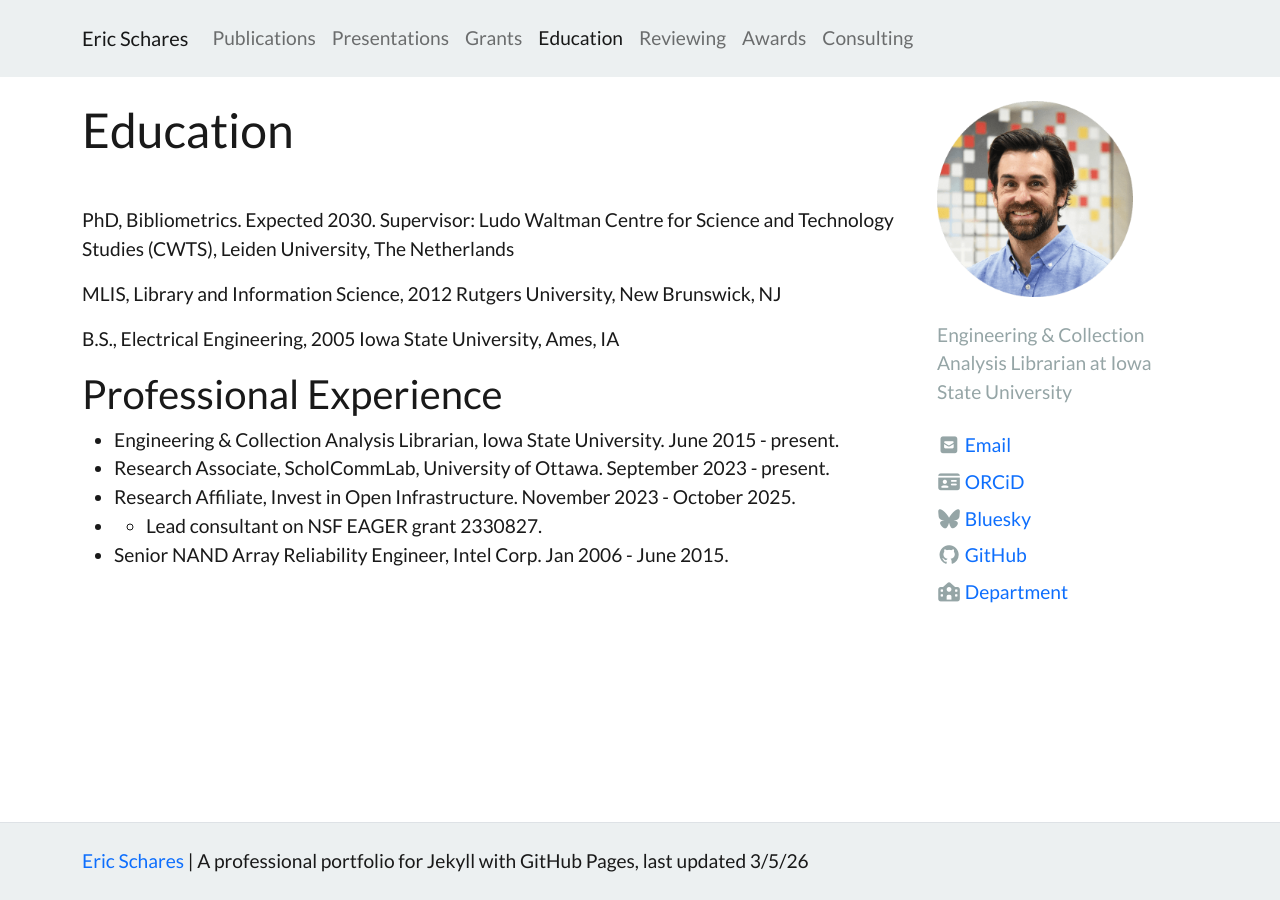
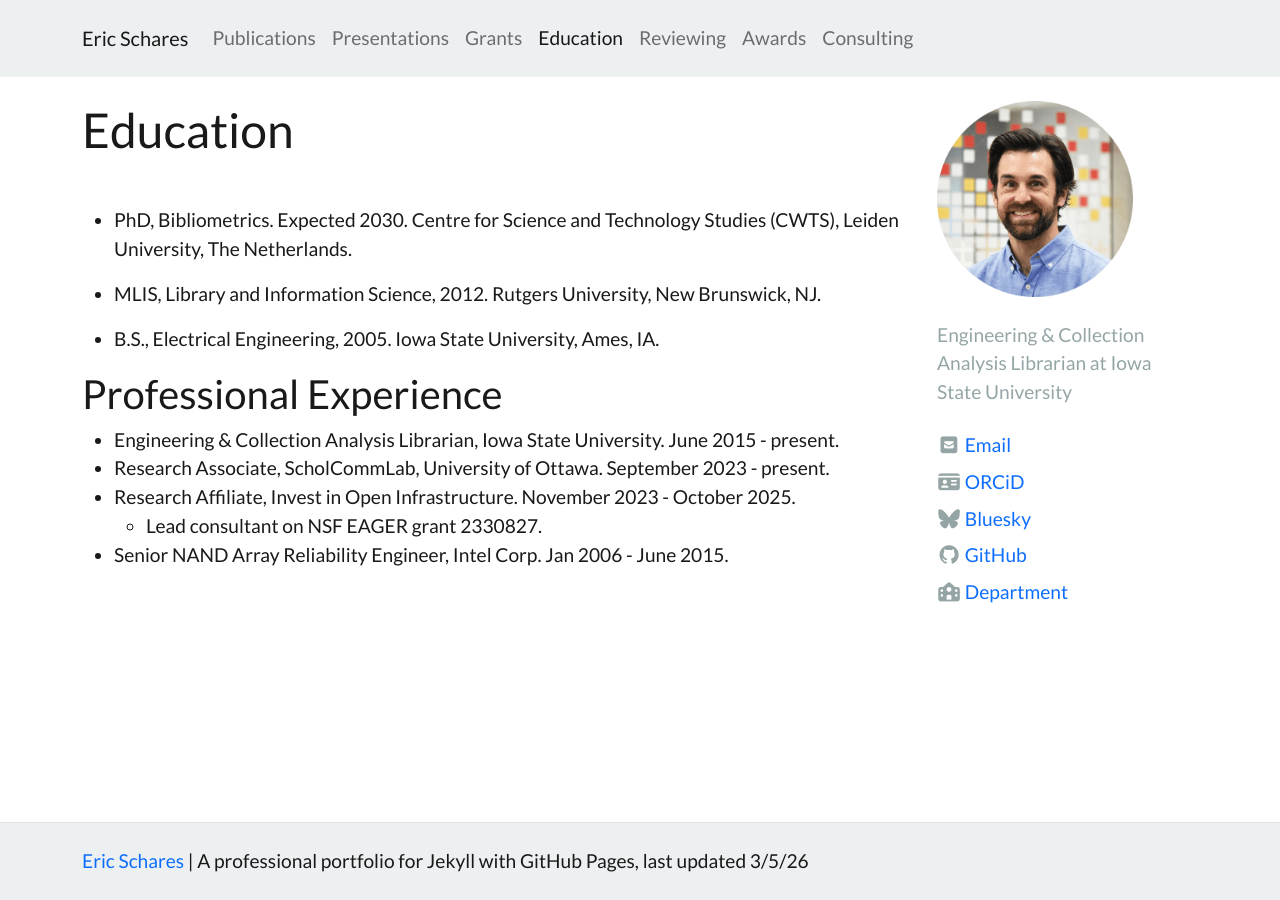
Before and after one commit to eschares/eschares.github.io, a Jekyll site: the page built from pages/education.md, in a window 1280 px wide. Built offline with Jekyll 4.4.1, drawn with Linux system fonts in a browser that asks for light colours; nearby versions of some CDN libraries.

Commit message:
education bullets

```diff
--- a/pages/education.md
+++ b/pages/education.md
@@ -5,19 +5,16 @@ nav_order: 4
 ---
 
 
-PhD, Bibliometrics. Expected 2030. Supervisor: Ludo Waltman
-Centre for Science and Technology Studies (CWTS), Leiden University, The Netherlands
+- PhD, Bibliometrics. Expected 2030. Centre for Science and Technology Studies (CWTS), Leiden University, The Netherlands.
 
-MLIS, Library and Information Science, 2012
-Rutgers University, New Brunswick, NJ
+- MLIS, Library and Information Science, 2012. Rutgers University, New Brunswick, NJ.
 
-B.S., Electrical Engineering, 2005
-Iowa State University, Ames, IA
+- B.S., Electrical Engineering, 2005. Iowa State University, Ames, IA.
 
 
 ## Professional Experience
 - Engineering & Collection Analysis Librarian, Iowa State University. June 2015 - present.
 - Research Associate, ScholCommLab, University of Ottawa. September 2023 - present.
 - Research Affiliate, Invest in Open Infrastructure. November 2023 - October 2025.
-- - Lead consultant on NSF EAGER grant 2330827.
+    - Lead consultant on NSF EAGER grant 2330827.
 - Senior NAND Array Reliability Engineer, Intel Corp. Jan 2006 - June 2015.
```
